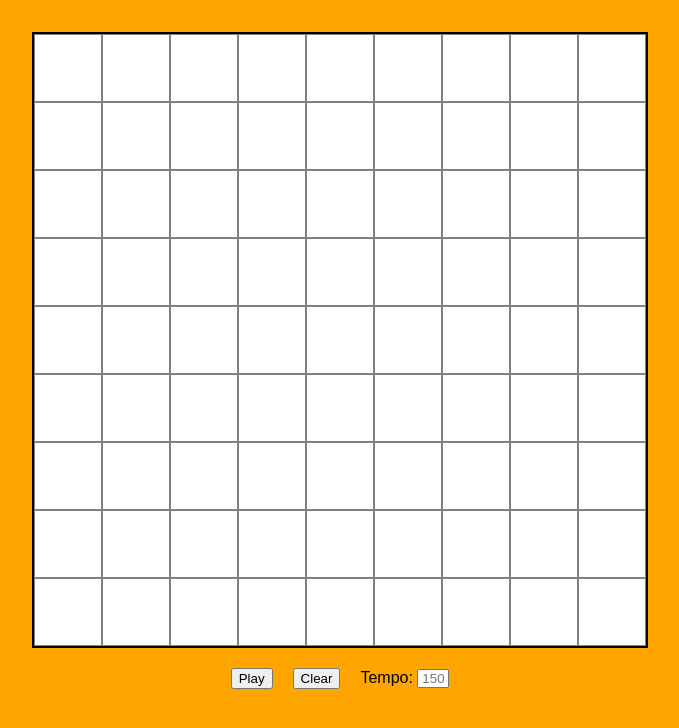
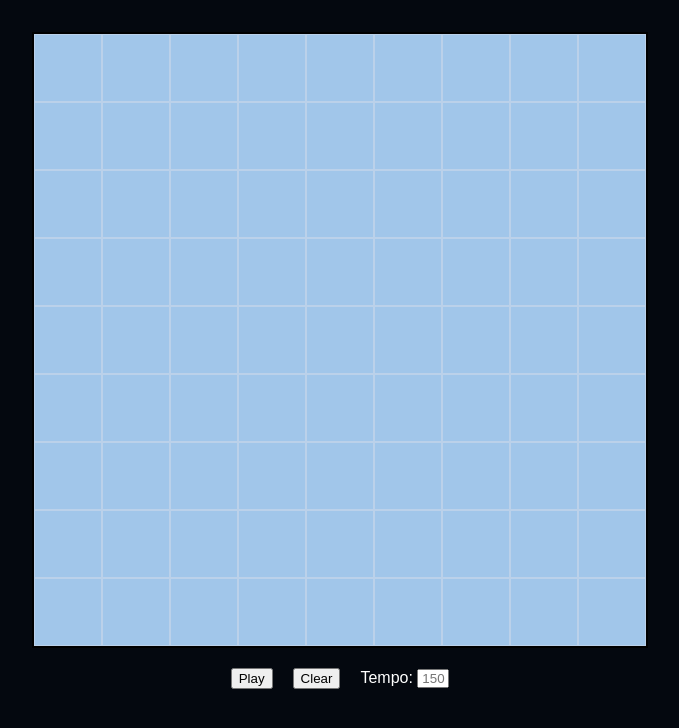
Before and after one commit to marwahaha/otomata, a React (Create React App) app: page / in a window 1280 px wide. Shown: the top 728 px of the page, without its empty margins (300-979 px from the left). Built offline with nearby package versions, Linux system fonts and the light colour scheme; the HTML template or start-up script is replaced by a standard one.

Commit message:
Get flash working

```diff
--- a/src/App.css
+++ b/src/App.css
@@ -6,15 +6,12 @@
     max-height: 92vh;
 }
 
-.App-link {
-    color: #61dafb;
-}
-
 td {
-    border: 1px solid gray;
+    border: 1px solid #BBD1EA;
 }
 
 .controls {
+    color: white;
     font-family: Arial, Helvetica, sans-serif;
 }
 
@@ -57,13 +54,13 @@ table {
 }
 
 td {
-    background: lightskyblue;
+    background-color: #507DBC;
 }
 
 td:empty {
-    background: white;
+    background-color: #A1C6EA;
 }
 
 html {
-    background: orange;
+    background-color: #04080F;
 }
--- a/src/Grid.js
+++ b/src/Grid.js
@@ -20,11 +20,12 @@ export class Grid extends Ticker {
       ctr: 0,
     }
 
-    document.addEventListener('keydown', event => {
-      if (event.code === 'Space') {
-        this.toggleTimer();
-      }
-    })
+    // TODO this causes tick() to run all the time
+    // document.addEventListener('keydown', event => {
+    //   if (event.code === 'Space') {
+    //     this.toggleTimer();
+    //   }
+    // })
   }
 
   _addWidgetInternal = (state, pos0, pos1) => {
@@ -95,19 +96,42 @@ export class Grid extends Ticker {
       });
       newWidgets = this.handleCollisions(newWidgets);
       return { ...state, widgets: newWidgets, vals: this.updateVals(newWidgets)};
-    })
-    this.playSounds();
+    });
+    let sounded = this.playSounds();
+    this.highlightCells(sounded);
   }
 
   playSounds() {
+    let sounded = {'cols': [], 'rows': []};
     Object.keys(this.state.widgets).forEach(idx => {
       // if hit the wall, sound
       let widget = this.state.widgets[idx];
       let synth = this.state.synths[idx];
       if (this.didHitWall(widget.pos, widget.dir)) {
         this.makeSound(widget.pos, widget.dir, synth);
+
+        if (widget.dir % 2) {
+          sounded['rows'].push(widget.pos[1]);
+        } else {
+          sounded['cols'].push(widget.pos[0]);
+        }
       }
     });
+    return sounded;
+  }
+
+  highlightCells(sounded) {
+    let cellsToFlash = [];
+    for (let i = 0; i < this.props.gridsize; i++) {
+      for (let j=0; j < this.props.gridsize; j++) {
+        if (sounded['rows'].indexOf(i) !== -1  || sounded['cols'].indexOf(j) !== -1) {
+          cellsToFlash.push(i*this.props.gridsize + j);
+        }
+      }
+    }
+    let cells = document.getElementsByClassName("cell");
+    cellsToFlash.forEach(id => {if (!cells[id].innerText) {cells[id].style.backgroundColor = '#DAE3E5'}});
+    setTimeout(() => cellsToFlash.forEach(id => {if (!cells[id].innerText) {cells[id].style.backgroundColor = ''}}), 75);
   }
 
   didHitWall(pos, dir) {
```
